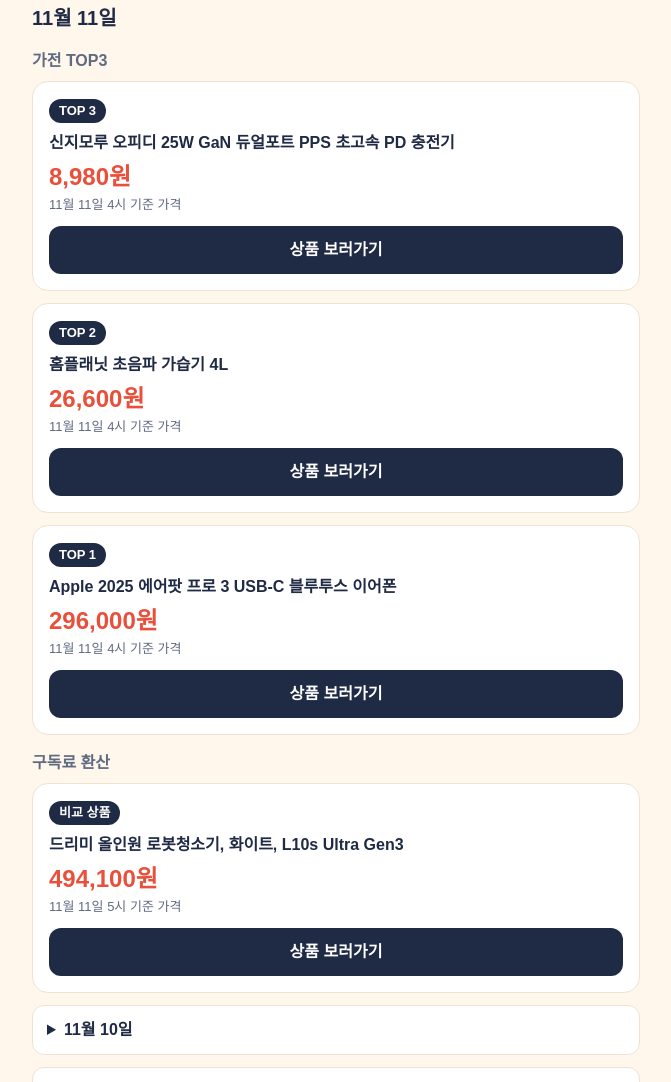
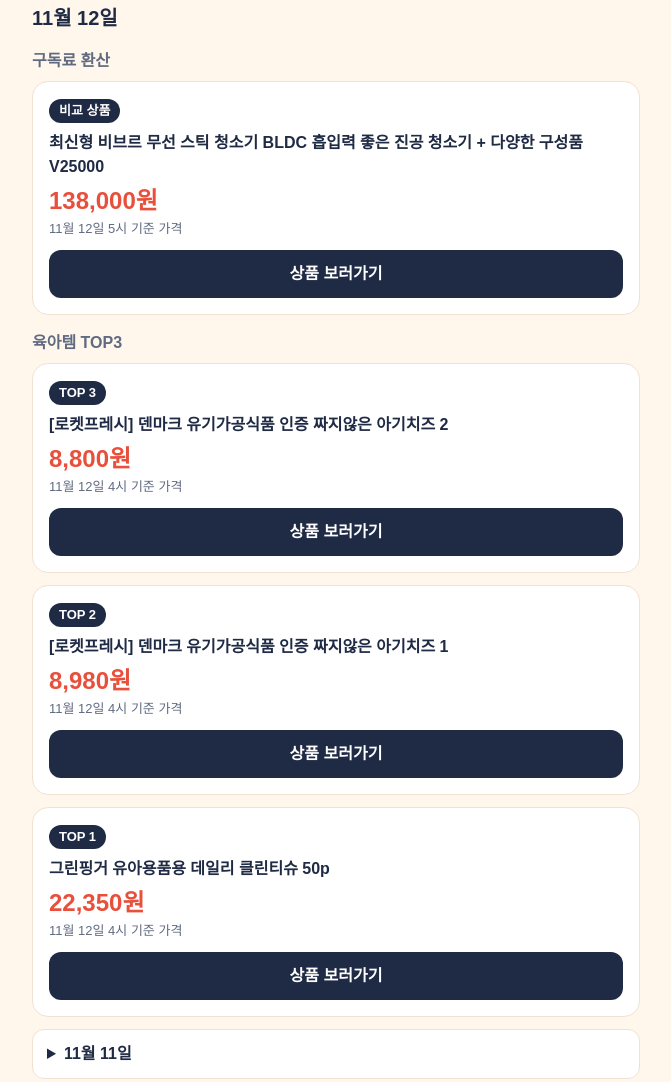
Before and after one commit to HyunsuJeon/jjinjjintem, a plain HTML site: page index.html in a window 1280 px wide. Shown: the part 195-1277 px from the top of the page, without its empty margins (304-975 px from the left). Drawn offline with Linux system fonts and the light colour scheme.

Commit message:
2026-11-12 페이지 갱신

```diff
--- a/index.html
+++ b/index.html
@@ -38,28 +38,59 @@ summary { padding:12px 14px; background:#fff; border:1px solid var(--line); bord
 <p class="disclosure">이 페이지는 쿠팡 파트너스 활동의 일환으로, 이에 따른 일정액의 수수료를 제공받습니다</p>
 <header><img src="logo.png" alt=""><h1>찐찐 오늘의 특가</h1></header>
 <p class="notice">가격과 재고는 수시로 바뀔 수 있습니다. 구매 전 상품 페이지에서 확인해 주세요.</p>
-<h2>11월 11일</h2>
+<h2>11월 12일</h2>
+<h3>구독료 환산</h3>
+<article class="card">
+<span class="rank">비교 상품</span>
+<p class="name">최신형 비브르 무선 스틱 청소기 BLDC 흡입력 좋은 진공 청소기 + 다양한 구성품 V25000</p>
+<p class="price">138,000원</p>
+<p class="time">11월 12일 5시 기준 가격</p>
+<a class="button" href="https://link.coupang.com/a/iBkGmHN540" target="_blank" rel="sponsored nofollow noopener">상품 보러가기</a>
+</article>
+<h3>육아템 TOP3</h3>
+<article class="card">
+<span class="rank">TOP 3</span>
+<p class="name">[로켓프레시] 덴마크 유기가공식품 인증 짜지않은 아기치즈 2</p>
+<p class="price">8,800원</p>
+<p class="time">11월 12일 4시 기준 가격</p>
+<a class="button" href="https://link.coupang.com/a/iBkF8UJsc0" target="_blank" rel="sponsored nofollow noopener">상품 보러가기</a>
+</article>
+<article class="card">
+<span class="rank">TOP 2</span>
+<p class="name">[로켓프레시] 덴마크 유기가공식품 인증 짜지않은 아기치즈 1</p>
+<p class="price">8,980원</p>
+<p class="time">11월 12일 4시 기준 가격</p>
+<a class="button" href="https://link.coupang.com/a/iBkF8XXSJo" target="_blank" rel="sponsored nofollow noopener">상품 보러가기</a>
+</article>
+<article class="card">
+<span class="rank">TOP 1</span>
+<p class="name">그린핑거 유아용품용 데일리 클린티슈 50p</p>
+<p class="price">22,350원</p>
+<p class="time">11월 12일 4시 기준 가격</p>
+<a class="button" href="https://link.coupang.com/a/iBkF81n49Y" target="_blank" rel="sponsored nofollow noopener">상품 보러가기</a>
+</article>
+<details><summary>11월 11일</summary>
 <h3>가전 TOP3</h3>
 <article class="card">
 <span class="rank">TOP 3</span>
 <p class="name">신지모루 오피디 25W GaN 듀얼포트 PPS 초고속 PD 충전기</p>
 <p class="price">8,980원</p>
 <p class="time">11월 11일 4시 기준 가격</p>
-<a class="button" href="https://link.coupang.com/a/izFVD3DuZU" target="_blank" rel="sponsored nofollow noopener">상품 보러가기</a>
+<a class="button" href="https://link.coupang.com/a/iBkGAvvQ9Q" target="_blank" rel="sponsored nofollow noopener">상품 보러가기</a>
 </article>
 <article class="card">
 <span class="rank">TOP 2</span>
 <p class="name">홈플래닛 초음파 가습기 4L</p>
 <p class="price">26,600원</p>
 <p class="time">11월 11일 4시 기준 가격</p>
-<a class="button" href="https://link.coupang.com/a/izFVD7KZy0" target="_blank" rel="sponsored nofollow noopener">상품 보러가기</a>
+<a class="button" href="https://link.coupang.com/a/iBkGAsgkrk" target="_blank" rel="sponsored nofollow noopener">상품 보러가기</a>
 </article>
 <article class="card">
 <span class="rank">TOP 1</span>
 <p class="name">Apple 2025 에어팟 프로 3 USB-C 블루투스 이어폰</p>
 <p class="price">296,000원</p>
 <p class="time">11월 11일 4시 기준 가격</p>
-<a class="button" href="https://link.coupang.com/a/izFVEaXUjI" target="_blank" rel="sponsored nofollow noopener">상품 보러가기</a>
+<a class="button" href="https://link.coupang.com/a/iBkGAof8JE" target="_blank" rel="sponsored nofollow noopener">상품 보러가기</a>
 </article>
 <h3>구독료 환산</h3>
 <article class="card">
@@ -67,8 +98,9 @@ summary { padding:12px 14px; background:#fff; border:1px solid var(--line); bord
 <p class="name">드리미 올인원 로봇청소기, 화이트, L10s Ultra Gen3</p>
 <p class="price">494,100원</p>
 <p class="time">11월 11일 5시 기준 가격</p>
-<a class="button" href="https://link.coupang.com/a/izFVRSOVKS" target="_blank" rel="sponsored nofollow noopener">상품 보러가기</a>
+<a class="button" href="https://link.coupang.com/a/iBkGAAJtAG" target="_blank" rel="sponsored nofollow noopener">상품 보러가기</a>
 </article>
+</details>
 <details><summary>11월 10일</summary>
 <h3>육아템 TOP3</h3>
 <article class="card">
```
